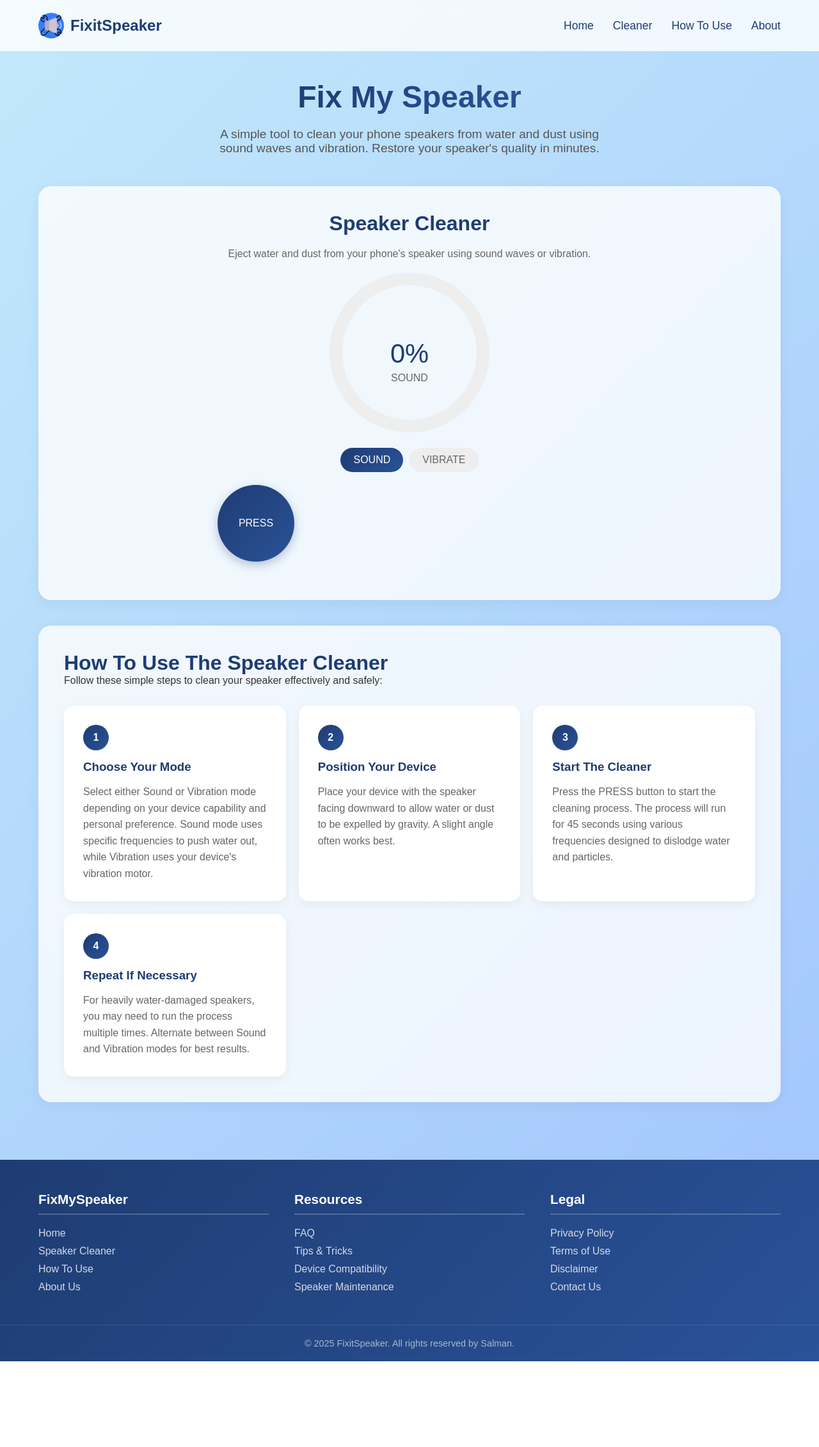
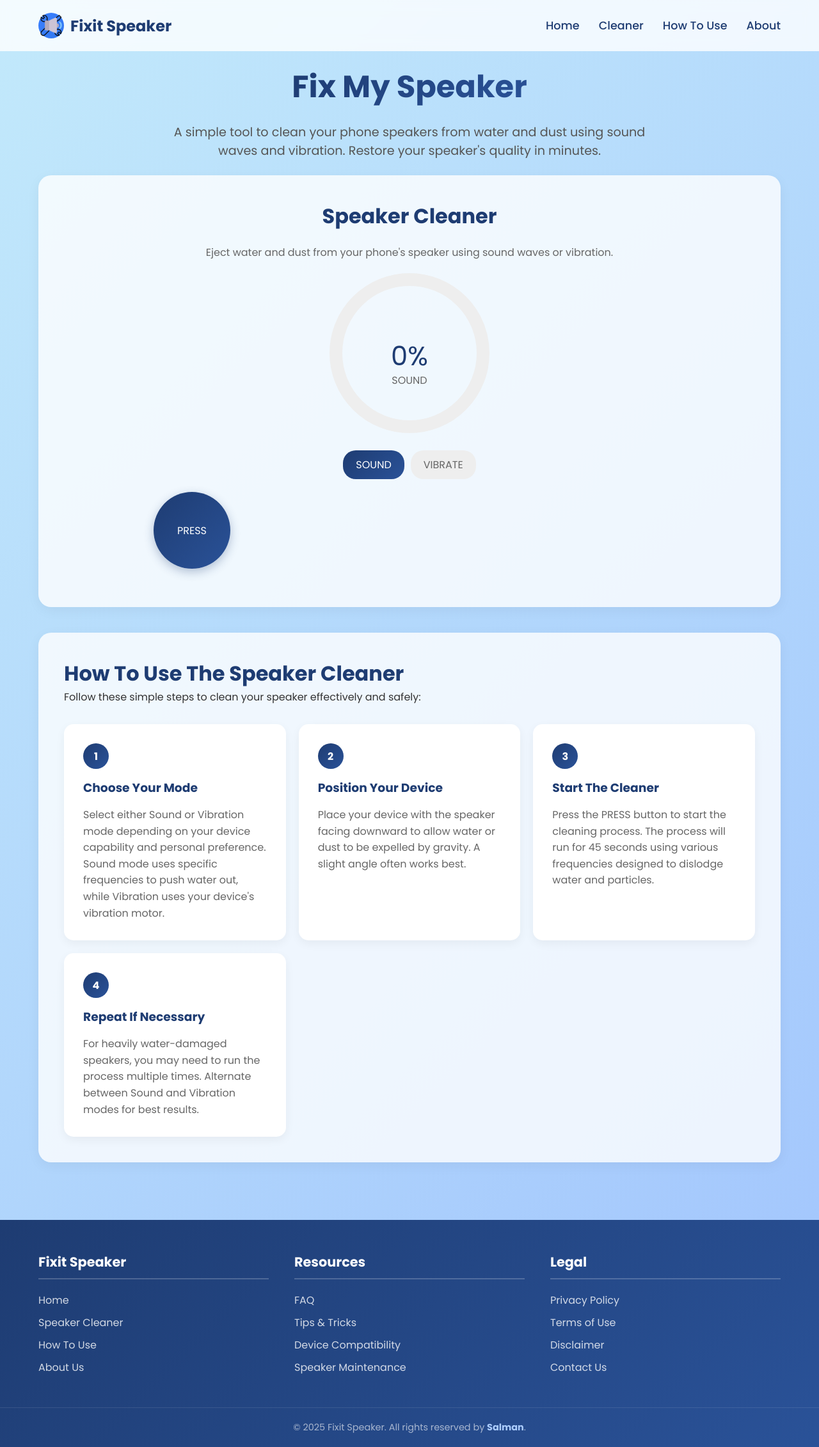
Before and after one commit to salmanshafiq00/speaker-cleansing, a plain HTML site: page index.html in a window 1280 px wide. Shown: the whole page at 64% size. Before the commit the page ends 2128 px from the top, so only its background shows below. Drawn offline with nearby package versions, Linux system fonts and the light colour scheme.

Commit message:
google fonts added

```diff
--- a/index.html
+++ b/index.html
@@ -4,13 +4,13 @@
 <head>
     <meta charset="UTF-8">
     <meta name="viewport" content="width=device-width, initial-scale=1.0">
-    <title>Fix My Speaker - Sound & Vibration Cleaner</title>
+    <title>Fixit Speaker - Sound & Vibration Cleaner</title>
     <script src="https://cdnjs.cloudflare.com/ajax/libs/gsap/3.11.4/gsap.min.js"></script>
     <script src="https://cdnjs.cloudflare.com/ajax/libs/gsap/3.11.4/ScrollTrigger.min.js"></script>
 
     <link rel="stylesheet" href="style.css">
-    <link rel="icon" type="image/x-icon" href="favicon.ico">
-
+    <link rel="icon" type="image/x-icon" href="assets/favicon.ico">
+    <link href="https://fonts.googleapis.com/css2?family=Poppins:wght@400;500;600;700&display=swap" rel="stylesheet">
 
 </head>
 
@@ -19,9 +19,9 @@
         <div class="header-container">
             <div class="logo">
                 <div class="logo-icon">
-                    <img src="logo-header.png" alt="logo">
+                    <img src="assets/logo-header.png" alt="logo">
                 </div>
-                <h2>FixitSpeaker</h2>
+                <h2>Fixit Speaker</h2>
 
             </div>
             <nav>
@@ -106,7 +106,7 @@
     <footer>
         <div class="footer-container">
             <div class="footer-column">
-                <h3>FixMySpeaker</h3>
+                <h3>Fixit Speaker</h3>
                 <ul>
                     <li><a href="#home">Home</a></li>
                     <li><a href="#cleaner">Speaker Cleaner</a></li>
@@ -137,7 +137,7 @@
         </div>
 
         <div class="copyright">
-            <p>&copy; 2025 FixitSpeaker. All rights reserved by Salman.</p>
+            <p>&copy; 2025 Fixit Speaker. All rights reserved by <span class="owner">Salman</span>.</p>
         </div>
     </footer>
 
--- a/style.css
+++ b/style.css
@@ -132,7 +132,7 @@ main {
     flex-direction: column;
     align-items: center;
     text-align: center;
-    padding: 1.5rem 1.5rem;
+    /* padding: 1.5rem 1.5rem; */
 }
 
 .hero-section h1 {
@@ -148,7 +148,7 @@ main {
 }
 
 .hero-section p {
-    max-width: 600px;
+    max-width: 800px;
     color: #555;
     font-size: 1.2em;
     margin-bottom: 1.5rem;
@@ -169,7 +169,7 @@ main {
 }
 
 .container {
-    max-width: 600px;
+    max-width: 800px;
     width: 100%;
     margin: 0 auto;
     text-align: center;
@@ -384,6 +384,10 @@ footer {
     font-size: 0.9em;
 }
 
+.owner{
+    font-weight: bold;
+    color: rgb(172, 205, 255);
+}
 /* Tablet responsive styles */
 @media (max-width: 992px) {
     .hero-section h1 {
```
Also changed, not shown: assets/favicon.ico (renamed from favicon.ico), assets/logo-header.png (renamed from logo-header.png), assets/logo.png (renamed from logo.png).
